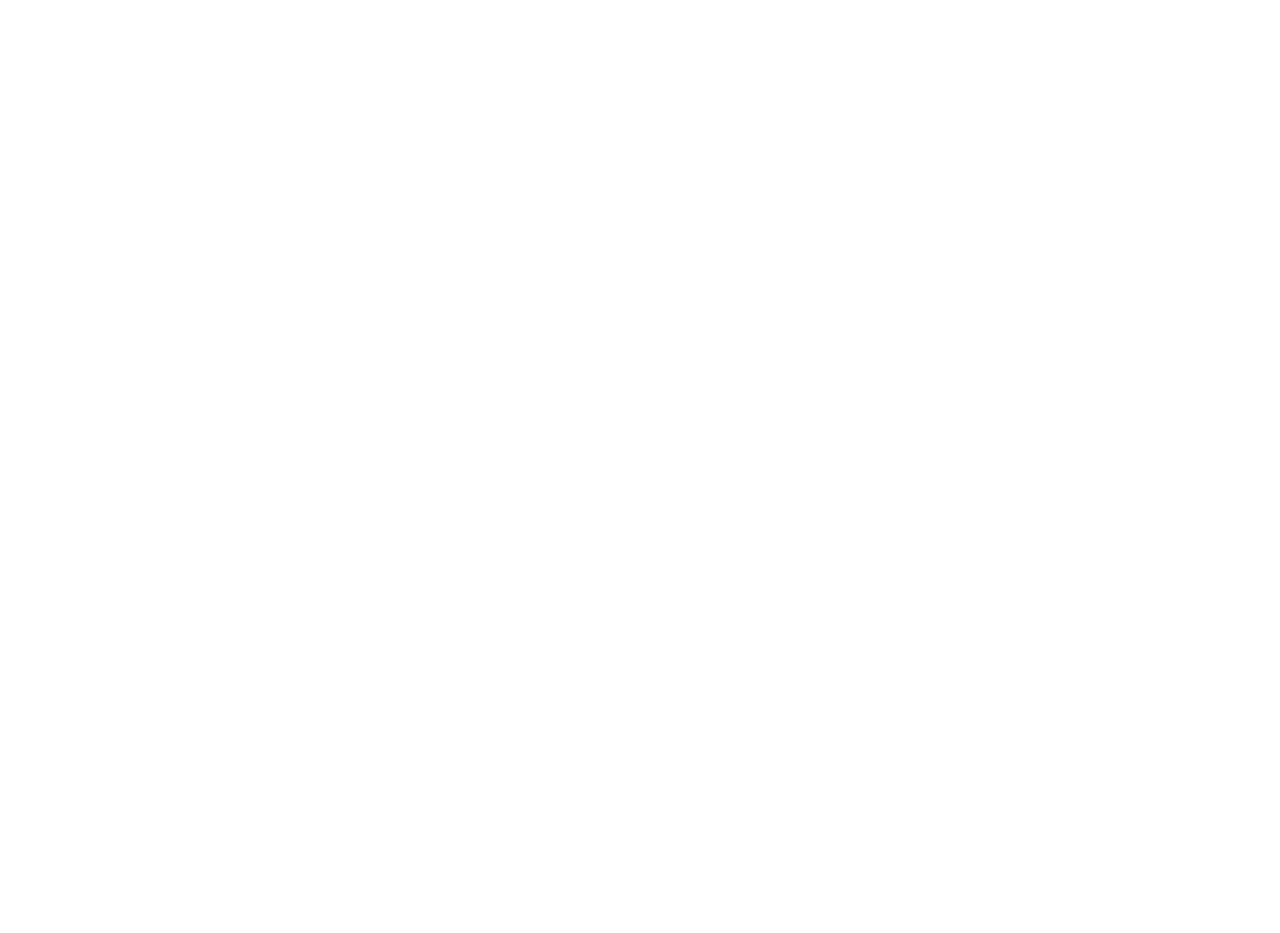
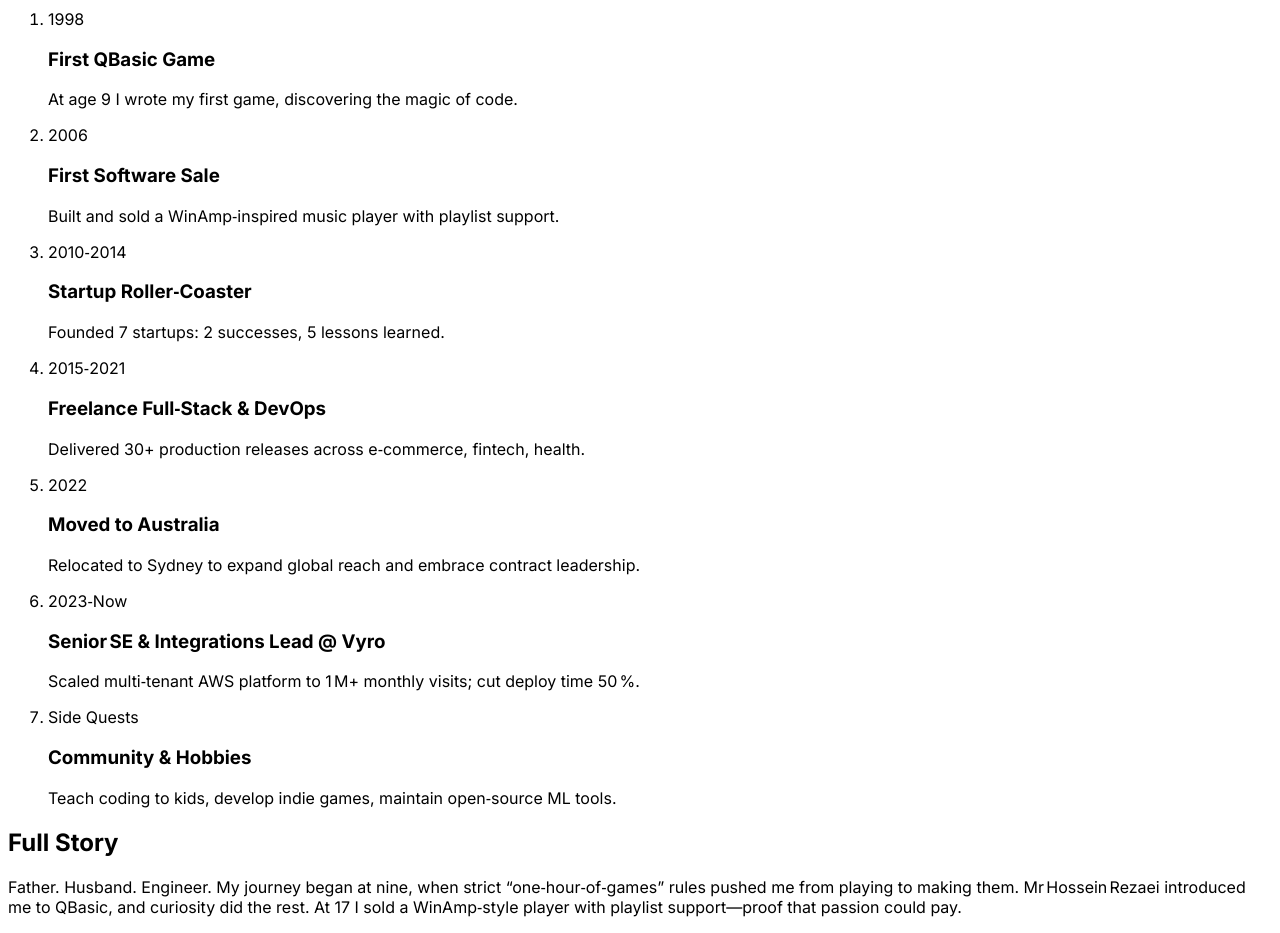
Before and after one commit to l3ardia/bardiamazaheri.com, a Next.js app in the folder frontends/portfolio/: page /about in a window 1280 px wide. Shown: the part 320-1253 px from the top of the page. Before the commit the page ends 800 px from the top, so only its background shows below. Built offline with nearby package versions, Linux system fonts and the light colour scheme.

Commit message:
Add animated timeline to About page

```diff
--- a/frontends/portfolio/src/app/about/page.tsx
+++ b/frontends/portfolio/src/app/about/page.tsx
@@ -1,9 +1,63 @@
 import { AnimatedSection } from "@/components/AnimatedSection";
+import { Timeline, TimelineItem } from "@/components/Timeline";
+
+const items: TimelineItem[] = [
+  {
+    year: 1998,
+    title: "First QBasic Game",
+    description: "At age 9 I wrote my first game, discovering the magic of code.",
+  },
+  {
+    year: 2006,
+    title: "First Software Sale",
+    description: "Built and sold a WinAmp‑inspired music player with playlist support.",
+  },
+  {
+    year: "2010‑2014",
+    title: "Startup Roller‑Coaster",
+    description: "Founded 7 startups: 2 successes, 5 lessons learned.",
+  },
+  {
+    year: "2015‑2021",
+    title: "Freelance Full‑Stack & DevOps",
+    description: "Delivered 30+ production releases across e‑commerce, fintech, health.",
+  },
+  {
+    year: 2022,
+    title: "Moved to Australia",
+    description: "Relocated to Sydney to expand global reach and embrace contract leadership.",
+  },
+  {
+    year: "2023‑Now",
+    title: "Senior SE & Integrations Lead @ Vyro",
+    description: "Scaled multi‑tenant AWS platform to 1 M+ monthly visits; cut deploy time 50 %.",
+  },
+  {
+    year: "Side Quests",
+    title: "Community & Hobbies",
+    description: "Teach coding to kids, develop indie games, maintain open‑source ML tools.",
+  },
+];
+
 export default function About() {
   return (
     <AnimatedSection>
       <h1 className="text-3xl font-bold mb-6">About Me</h1>
-      <p className="text-gray-600 mb-8">Coming soon.</p>
+      <p className="text-gray-600 mb-8">
+        I’m Bardia Mazaheri, a contract Tech Lead who helps SaaS teams ship faster
+        and safer by blending backend engineering, DevOps automation, and
+        integration architecture—all while raising a family and occasionally
+        composing game soundtracks.
+      </p>
+      <Timeline items={items} />
+      <h2 className="text-2xl font-bold mt-12 mb-4">Full Story</h2>
+      <p className="text-gray-600 mb-8">
+        Father. Husband. Engineer. My journey began at nine, when strict
+        “one‑hour‑of‑games” rules pushed me from playing to making them.
+        Mr Hossein Rezaei introduced me to QBasic, and curiosity did the rest. At
+        17 I sold a WinAmp‑style player with playlist support—proof that passion
+        could pay.
+      </p>
     </AnimatedSection>
   );
 }
--- /dev/null
+++ b/frontends/portfolio/src/components/Timeline.tsx
@@ -0,0 +1,27 @@
+import { motion } from "framer-motion";
+
+export interface TimelineItem {
+  year: string | number;
+  title: string;
+  description: string;
+}
+
+export const Timeline = ({ items }: { items: TimelineItem[] }) => (
+  <ol className="relative border-l border-gray-200 pl-6">
+    {items.map((item, idx) => (
+      <motion.li
+        key={idx}
+        initial={{ opacity: 0, x: -20 }}
+        whileInView={{ opacity: 1, x: 0 }}
+        viewport={{ once: true }}
+        transition={{ duration: 0.4, delay: idx * 0.1 }}
+        className="relative mb-8 ml-4"
+      >
+        <span className="absolute -left-6 top-1 w-3 h-3 bg-gray-900 rounded-full" />
+        <time className="font-semibold text-gray-900">{item.year}</time>
+        <h3 className="text-lg font-bold">{item.title}</h3>
+        <p className="text-gray-600">{item.description}</p>
+      </motion.li>
+    ))}
+  </ol>
+);
```
